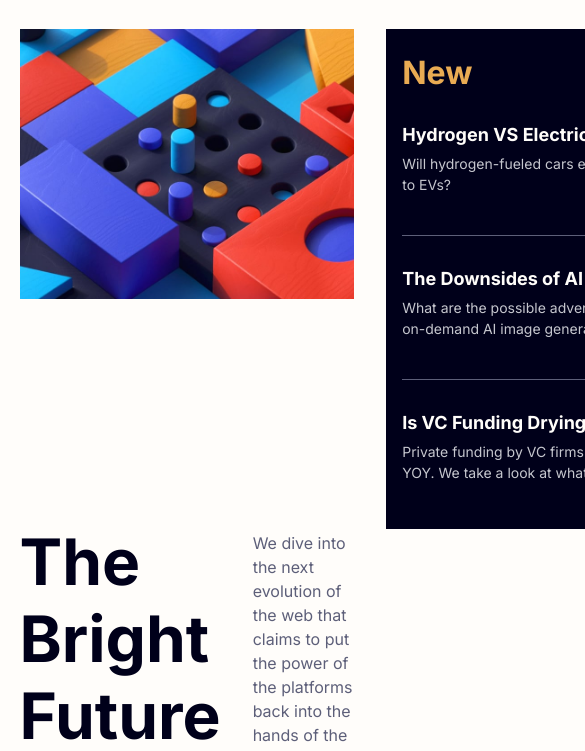
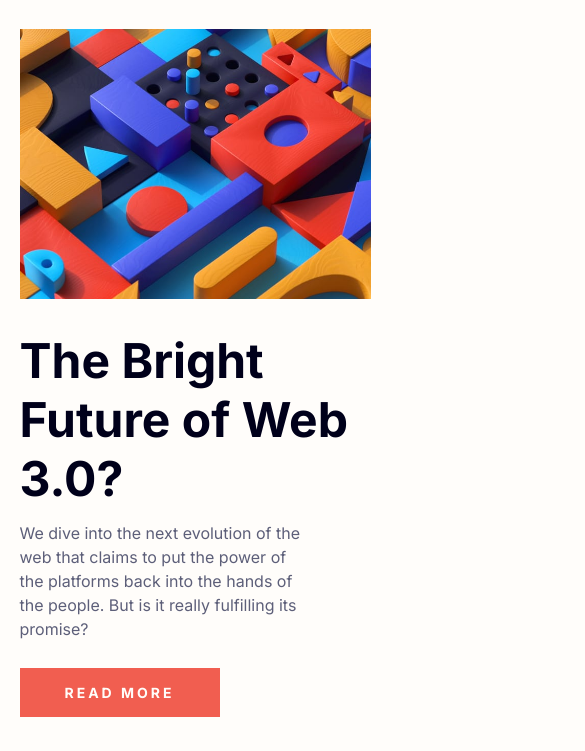
Before and after one commit to luizCosta-Serao/pagina-inicial-de-noticias, a plain HTML site: page index.html in a window 390 px wide. Shown: the part 82-833 px from the top of the page, 585 px wide, since content can reach past the window. Drawn offline with Linux system fonts and the light colour scheme.

Commit message:
Estilização em telas de resolução mobile

```diff
--- a/index.html
+++ b/index.html
@@ -92,7 +92,7 @@
 
   <div class="attribution container">
     Challenge by <a href="https://www.frontendmentor.io?ref=challenge" target="_blank">Frontend Mentor</a>.
-    Coded by <a href="#">Your Name Here</a>.
+    Coded by <a href="#">Luiz Serão</a>.
   </div>
 </body>
 </html>
--- a/style.css
+++ b/style.css
@@ -119,7 +119,6 @@
   color: hsl(240, 100%, 5%);
   max-width: 350px;
   width: 100%;
-  position: relative;
  }
 
 /*ESTILIZANDO O P DO PAGE-READ-MORE*/
@@ -183,3 +182,58 @@
   max-width: 210px;
   margin-top: .5rem;
  }
+
+ @media (max-width:1200px) {
+  .page-future-web h1 {
+    font-size: 3rem;
+  }
+
+  .page-read-more a {
+    margin-top: 1.7rem;
+  }
+
+  .page-new {
+    height: auto;
+    display: flex;
+    flex-direction: column;
+    justify-content: space-evenly;
+  }
+ }
+
+ /*ESTILIZAÇÃO MOBILE*/
+ @media (max-width:876px) {
+  .page {
+    grid-template-columns: 1fr;
+  }
+
+  .page-img {
+    background-image: url("./assets/images/image-web-3-mobile.jpg");
+    grid-column: 1 / 4;
+    grid-row: 1;
+  }
+
+  .page-new {
+    grid-row: 4;
+    grid-column: 1 / 4;
+    width: 90%;
+    max-width: 400px;
+  }
+
+  .page-future-web {
+    grid-row: 2;
+    grid-column: 1/ 4;
+  }
+
+  .page-read-more {
+    grid-row: 3;
+    margin-top: -7.5rem;
+    margin-bottom: 1.5rem;
+  }
+
+  .others {
+    margin-top: 1.5rem;
+    flex-direction: row;
+    flex-wrap: wrap;
+    gap: 1.5rem;
+  }
+ }
```
